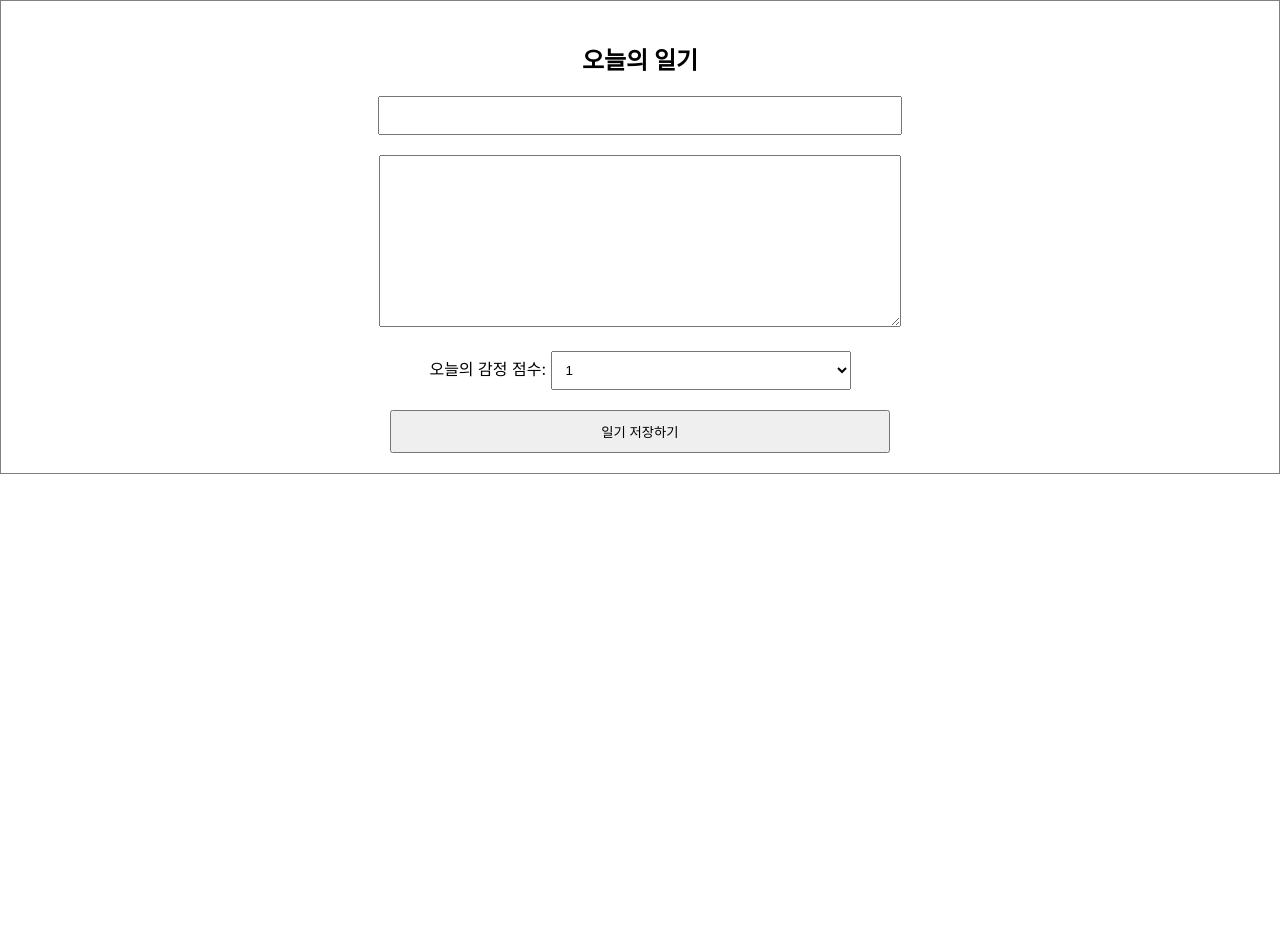
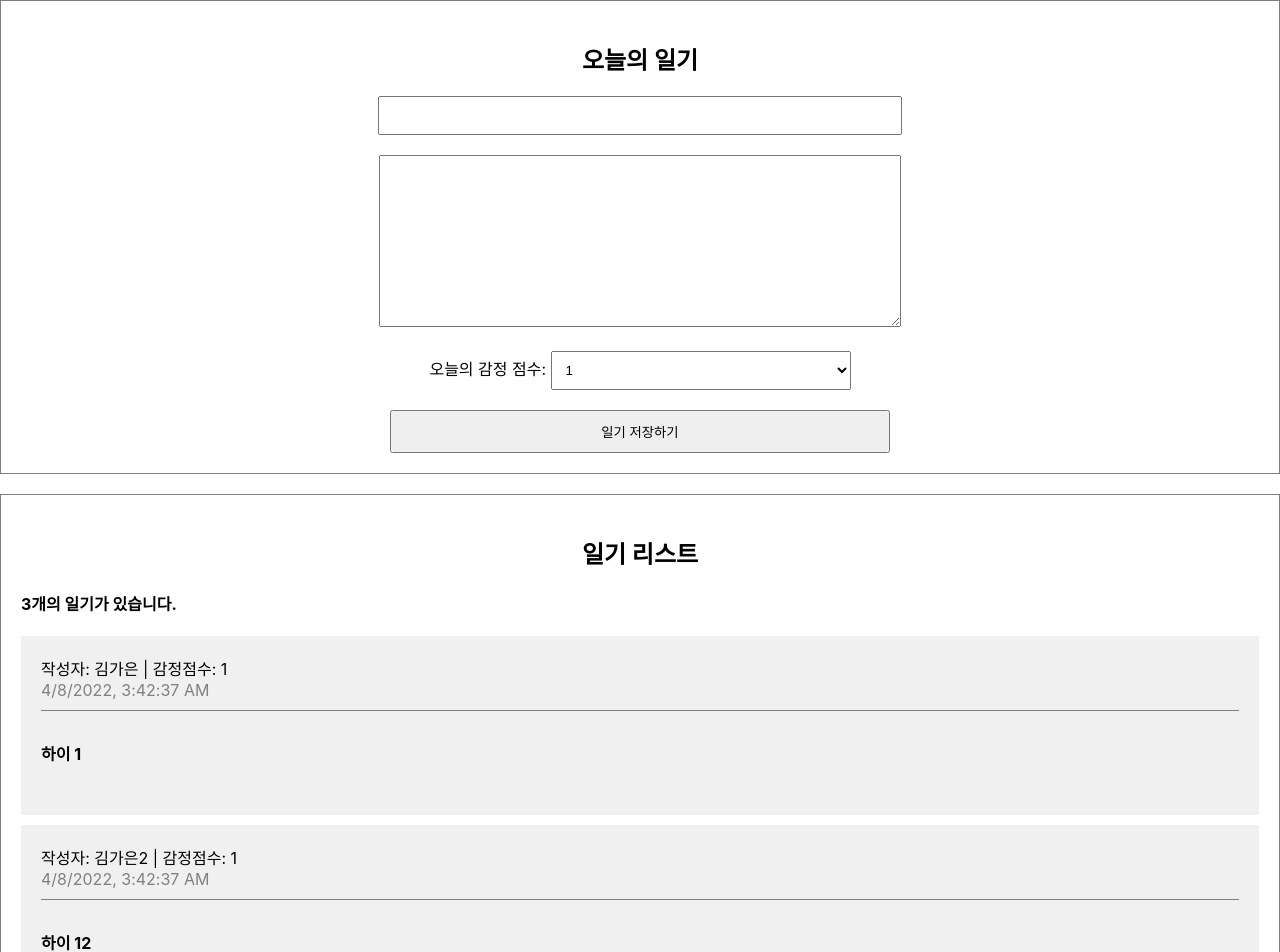
Before and after one commit to KimGaeun0806/Udemy-React-Diary, a React (Create React App) app: page / in a window 1280 px wide. Shown: the top 952 px of the page. Before the commit the page ends 800 px from the top, so only its background shows below. Built offline with nearby package versions, Linux system fonts and the light colour scheme; the HTML template or start-up script is replaced by a standard one.

Commit message:
chapter 37-38

```diff
--- a/src/App.css
+++ b/src/App.css
@@ -1,3 +1,4 @@
+/* DiaryEditor */
 .DiaryEditor {
   border: 1px solid gray;
   text-align: center;
@@ -25,3 +26,37 @@
   padding: 10px;
   cursor: pointer;
 }
+
+/* DiaryList */
+.DiaryList {
+  border: 1px solid gray;
+  padding: 20px;
+  margin-top: 20px;
+}
+
+.DiaryList h2 {
+  text-align: center;
+}
+
+/* DiaryItem */
+.DiaryItem {
+  background-color: rgb(240, 240, 240);
+  margin-bottom: 10px;
+  padding: 20px;
+}
+
+.DiaryItem .info {
+  border-bottom: 1px solid gray;
+  padding-bottom: 10px;
+  margin-bottom: 10px;
+}
+
+.DiaryItem .date {
+  color: gray;
+}
+
+.DiaryItem .content {
+  font-weight: bold;
+  margin-bottom: 30px;
+  margin-top: 30px;
+}
--- a/src/App.js
+++ b/src/App.js
@@ -1,10 +1,37 @@
 import './App.css';
 import DiaryEditor from './DiaryEditor';
+import DiaryList from './DiaryList';
 
 function App() {
+  const dummyList = [
+    {
+      id: 1,
+      author: '김가은',
+      content: '하이 1',
+      emotion: '1',
+      created_date: new Date().getTime(), // 시간 객체 생성 (new Date에 아무것도 넣지 않으면 현재 시간 기준으로 생성됨). getTime()을 사용해서 시간을 ms로 표현.
+    },
+    {
+      id: 2,
+      author: '김가은2',
+      content: '하이 12',
+      emotion: '1',
+      created_date: new Date().getTime(),
+    },
+    {
+      id: 3,
+      author: '김가은3',
+      content: '하이 123',
+      emotion: '1',
+      created_date: new Date().getTime(),
+    },
+  ];
+
   return (
     <div className="App">
       <DiaryEditor />
+      <DiaryList diaryList={dummyList} />
+      {/* diaryList라는 이름으로 DiaryList 컴포넌트에서 props를 받을 수 있음  */}
     </div>
   );
 }
--- a/src/DiaryEditor.js
+++ b/src/DiaryEditor.js
@@ -1,6 +1,9 @@
-import { useState } from 'react';
+import { useRef, useState } from 'react';
 
 const DiaryEditor = () => {
+  const authorInput = useRef(); // html DOM 요소에 접근할 수 있음
+  const contentInput = useRef();
+
   const [state, setState] = useState({
     author: '',
     content: '',
@@ -20,21 +23,31 @@
   // <input />, <textarea />에 있는 onChange들을 한 번에 묶어서 처리하는 방법
   // [e.target.name]: e.target.value는 author: e.target.value처럼 적용됨
 
-  //   onChange={(e) => {
-  //     setState({ ...state, author: e.target.authort });
-  //   }}
+  // onChange={(e) => {
+  //   setState({ ...state, author: e.target.authort });
+  // }}
   // onChange는 값이 바뀌었을 때 수행하는 이벤트. input의 값이 변경될 때마다 onChage에 전달한 콜백함수를 실행.
   // input에 값을 입력할 때마다 setAuthor를 이용하여 author의 값을 e.target.value로 변경
 
-  //   onChange={(e) => {
-  //     setState({ ...state, content: e.target.value });
-  //   }}
-  // state를 변경할 때는 setState에 변경할 값을 전달하기 때문에, 객체의 값을 바꾸려면 새로운 객체를 만들어서 전달해줘야 함 */
-  // author: state.author처럼 변경하지 않는 것들을 모두 나열하는 대신, ...state 사용 */
-  // ...state와 content: e.target.value의 순서를 바꾸면 x */
+  // onChange={(e) => {
+  //   setState({ ...state, content: e.target.value });
+  // }}
+  // state를 변경할 때는 setState에 변경할 값을 전달하기 때문에, 객체의 값을 바꾸려면 새로운 객체를 만들어서 전달해줘야 함
+  // author: state.author처럼 변경하지 않는 것들을 모두 나열하는 대신, ...state 사용
+  // ...state와 content: e.target.value의 순서를 바꾸면 x
 
   const handleSubmit = () => {
-    console.log(state);
+    if (state.author.length < 1) {
+      authorInput.current.focus();
+      // DOM 요소를 선택하는 useRef라는 기능으로 생성한 ref 객체는, 현재 가리키는 값을 current라는 프로퍼티로 불러와서 사용할 수 있음
+      return; // handleSubmit 함수를 리턴시켜서 더이상 진행되지 않도록 함
+    }
+
+    if (state.content.length < 5) {
+      contentInput.current.focus();
+      return;
+    }
+
     alert('저장 성공');
   };
 
@@ -45,6 +58,7 @@
       {/* 작성자 */}
       <div>
         <input
+          ref={authorInput} // authorInput 이라는 ref 객체를 통해서 input 태그에 접근할 수 있음
           name="author"
           value={state.author}
           onChange={handleChangeState}
@@ -54,6 +68,7 @@
       {/* 본문 */}
       <div>
         <textarea
+          ref={contentInput}
           name="content"
           value={state.content}
           onChange={handleChangeState}
--- /dev/null
+++ b/src/DiaryItem.js
@@ -0,0 +1,17 @@
+const DiaryItem = ({ author, content, created_date, emotion, id }) => {
+  return (
+    <div className="DiaryItem">
+      <div className="info">
+        <span>
+          작성자: {author} | 감정점수: {emotion}
+        </span>
+        <br />
+        <span className="date">{new Date(created_date).toLocaleString()}</span>
+        {/* created_date를 기준으로 Date 객체 생성. 그리고 toLocaleString()을 사용해서 알아보기 쉽게 변환 */}
+      </div>
+      <div className="content">{content}</div>
+    </div>
+  );
+};
+
+export default DiaryItem;
--- /dev/null
+++ b/src/DiaryList.js
@@ -0,0 +1,23 @@
+import DiaryItem from './DiaryItem';
+
+const DiaryList = ({ diaryList }) => {
+  return (
+    <div className="DiaryList">
+      <h2>일기 리스트</h2>
+      <h4>{diaryList.length}개의 일기가 있습니다.</h4>
+      <div>
+        {diaryList.map((it) => (
+          <DiaryItem key={it.id} {...it} />
+          // it에 포함된 모든 데이터가 DiaryItem에게 props로 전달됨
+          // it.id 대신 index값을 넣어도 되지만, 고유한 id로 key를 지정하는 것이 더 나음
+        ))}
+      </div>
+    </div>
+  );
+};
+
+DiaryList.defaultProps = {
+  diaryList: [], // diaryList 기본값 빈 배열로 설정
+};
+
+export default DiaryList;
```
